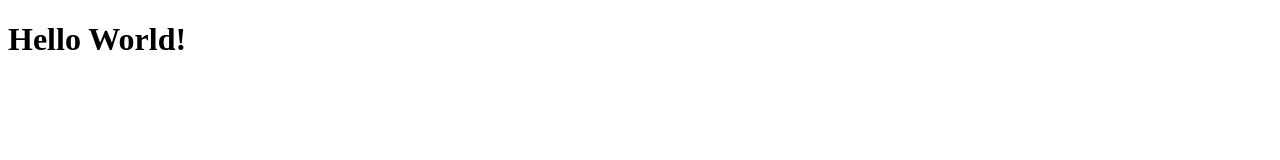
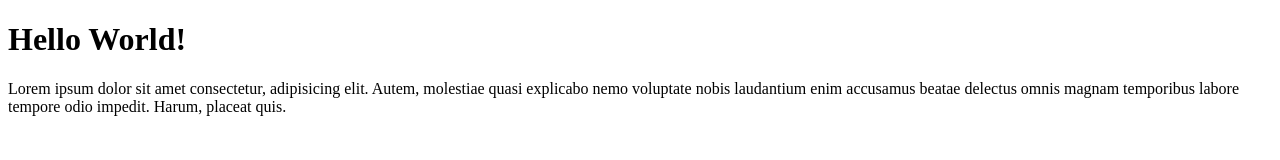
Before and after one commit to skarnata-latihan/belajar-git-remote, a plain HTML site: page index.html in a window 1280 px wide. Drawn offline with Linux system fonts and the light colour scheme.

Commit message:
Menambahkan paragraf pada index.html

```diff
--- a/index.html
+++ b/index.html
@@ -1,12 +1,18 @@
 <!DOCTYPE html>
 <html lang="en">
+
 <head>
     <meta charset="UTF-8">
     <meta http-equiv="X-UA-Compatible" content="IE=edge">
     <meta name="viewport" content="width=device-width, initial-scale=1.0">
     <title>Coba Git Remote</title>
 </head>
+
 <body>
     <h1>Hello World!</h1>
+    <p>Lorem ipsum dolor sit amet consectetur, adipisicing elit. Autem, molestiae quasi explicabo nemo voluptate nobis
+        laudantium enim accusamus beatae delectus omnis magnam temporibus labore tempore odio impedit. Harum, placeat
+        quis.</p>
 </body>
+
 </html>
```
